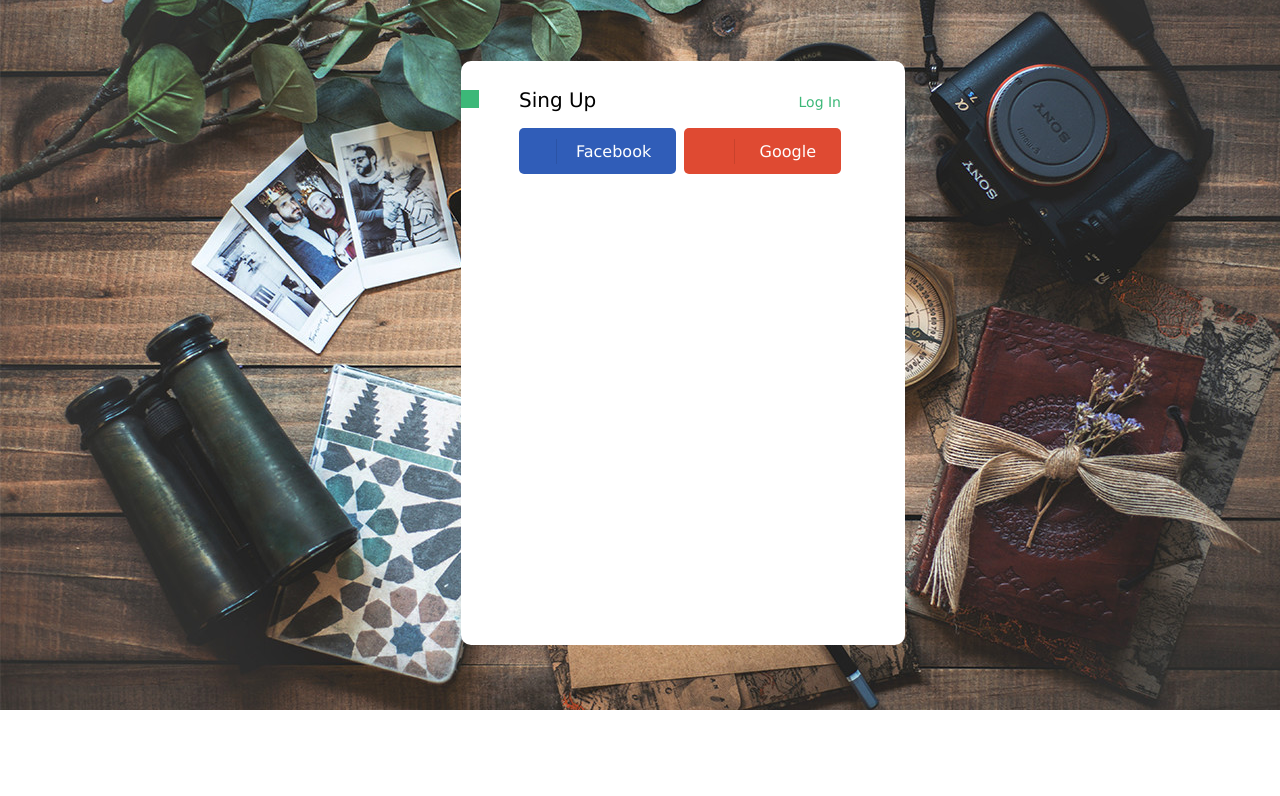
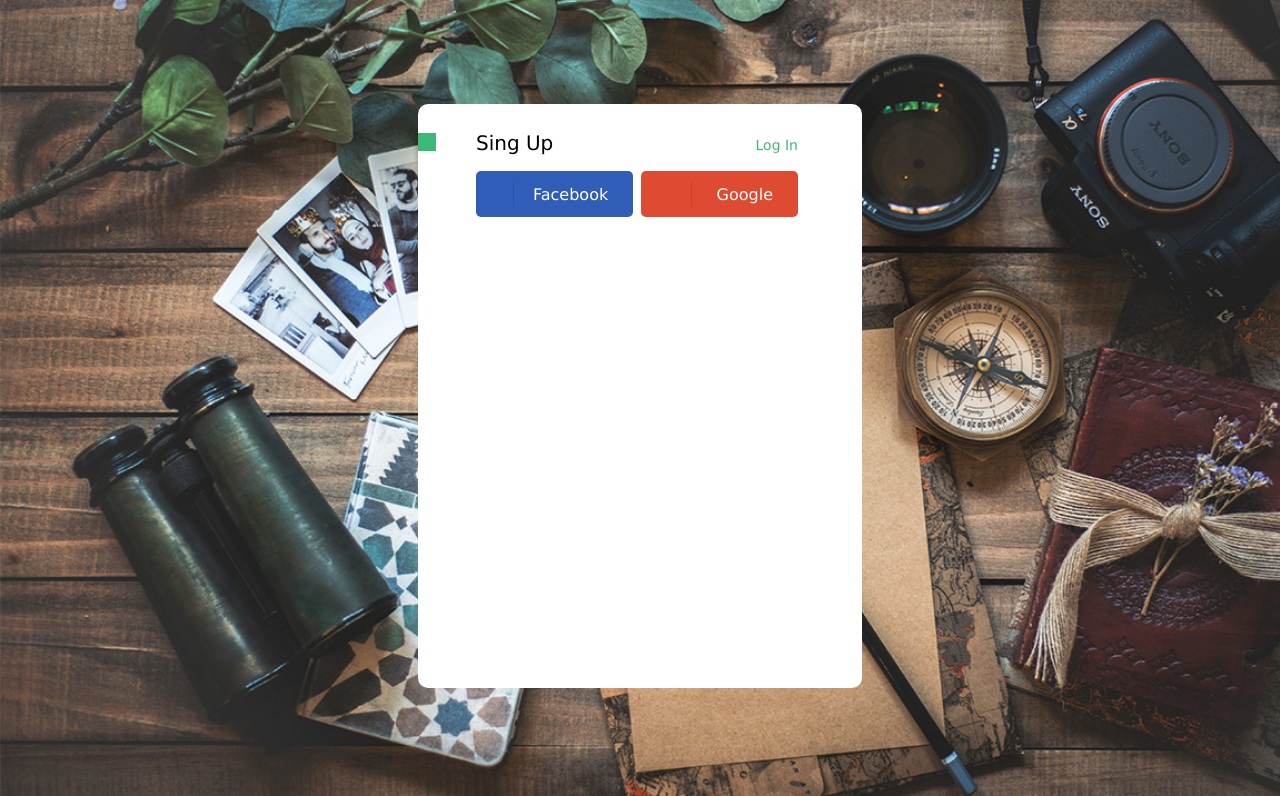
Before and after one commit to AlexandrOtkidach/homework-stas-4, a plain HTML site: page index.html in a window 1280 px wide. Shown: the part 58-854 px from the top of the page. Before the commit the page ends 800 px from the top, so only its background shows below. Drawn offline with Linux system fonts and the light colour scheme.

Commit message:
add block alignment

```diff
--- a/css/style.css
+++ b/css/style.css
@@ -2,7 +2,6 @@ body{
     background: url(../img/fon.jpg) no-repeat;
     background-size: cover;
     font-family: Verdana, Arial, serif;
-    height: 768px;
     overflow-x: hidden;
 }
 .container{
@@ -108,14 +107,22 @@ body{
     text-transform: capitalize;
     color: #3cb878;
 }
+/*Выравнивание по ширине и высоте экрана*/
+.container-content{
+    display: flex;
+    align-items: center;
+    justify-content: center;
+    width: 100vh;
+    height: 100vh;
+}
 /*content-form*/
 .wrapper{
     background: #fff;
     width: 444px;
     height: 584px;
-    margin: 0 auto;
+    /* margin: 0 auto; */
     border-radius: 10px;
-    margin-top: 65px;
+    /* margin-top: 65px; */
 }
 .wrapper-square{
     float: left;
--- a/index.html
+++ b/index.html
@@ -34,8 +34,8 @@
             </div>
         </div>
     </header>
-    <section>
-        <div class="container">
+    <section class="content">
+        <div class="container container-content">
             <div class="wrapper">
                 <div class="wrapper-square"></div>
                 <div class="wrapper-form">
```
